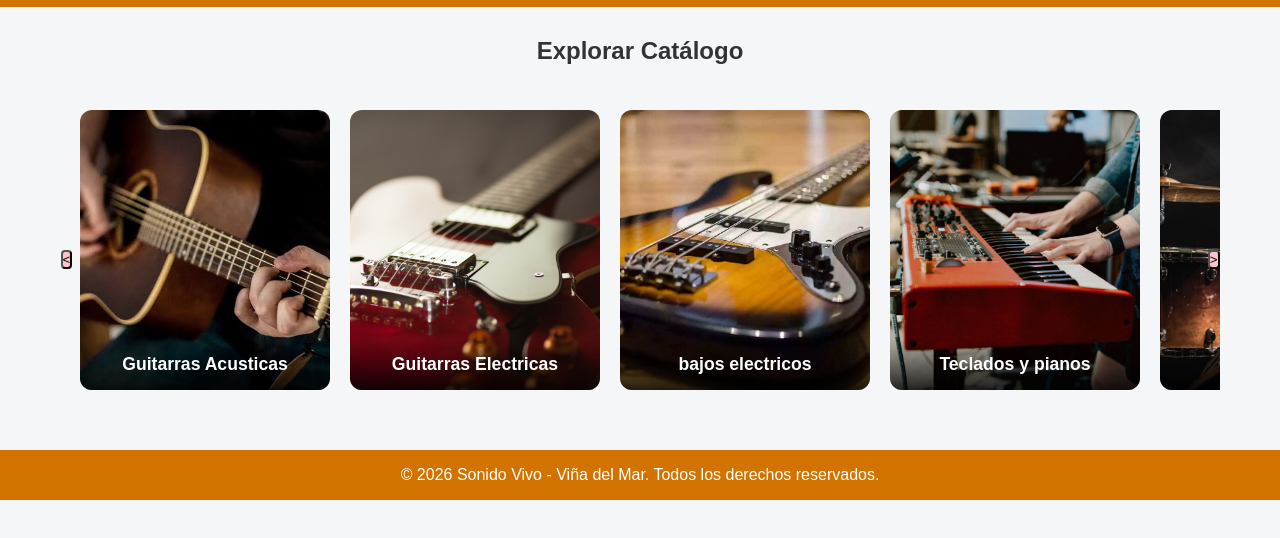
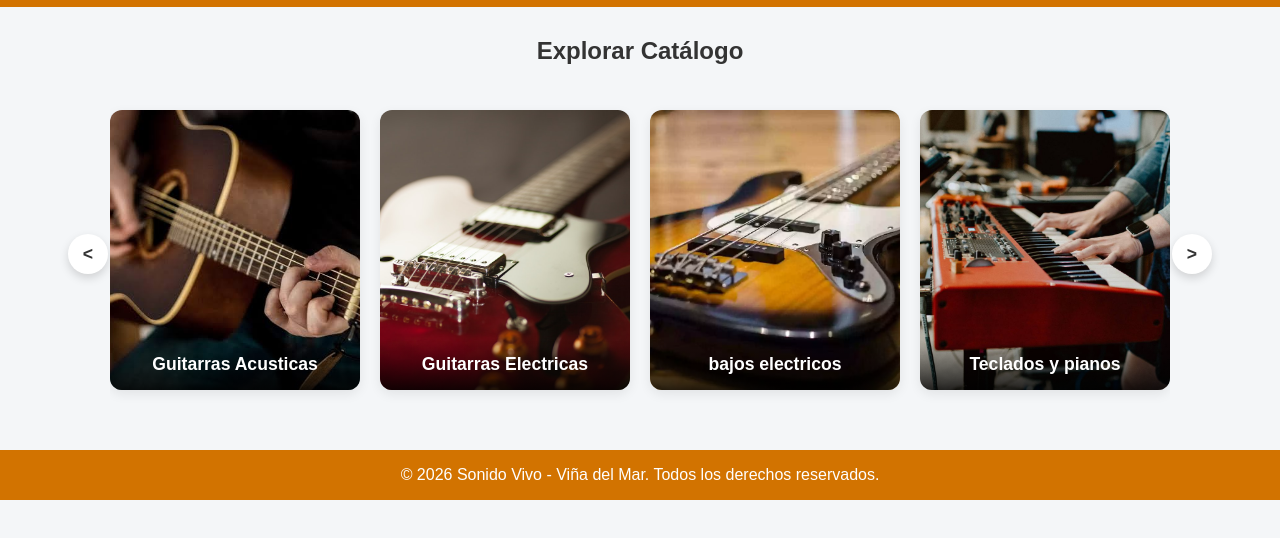
Before and after one commit to krinfyw/audio-vivo, a plain HTML site: page Arquitectura.html in a window 1280 px wide. Shown: the part 62-600 px from the top of the page. Drawn offline with Linux system fonts and the light colour scheme.

Commit message:
feat(ui): rediseñar controles de carrusel y agregar microinteracciones hover

```diff
--- a/style/carrusel.css
+++ b/style/carrusel.css
@@ -1,29 +1,42 @@
 .categorias-div{
     position: relative;
+    padding: 0 50px;
+    box-sizing: border-box;
 }
 
 .flecha-categorias{
     position: absolute;
-    top: 50%;
+    top: 45%;
     z-index: 10;
-    border-radius: 4px;
-    background-color: pink;
+    width: 40px;
+    height: 40px;
+    border-radius: 50%;
+    border: none;
+    background-color: #ffffff;
+    color: #333333;
+    font-size: 1.1rem;
+    font-weight: bold;
     cursor: pointer;
+    box-shadow: 0 4px 10px rgba(0, 0, 0, 0.15);
+    display: flex;
+    align-items: center;
+    justify-content: center;
+    transition: background-color 0.2s ease, transform 0.2s ease;
 }
 
 .flecha-izq{
-    left: 0.5px;
+    left: 8px;
 
 }
 
 .flecha-der{
-    right: 0.5px;
+    right: 8px;
 }
 
 .categorias {
     width: 100%;
     height: 320px;
-    padding: 20px;
+    padding: 20px 0;
     display: flex;
     gap: 20px;
     list-style: none;
@@ -36,12 +49,12 @@
     max-width: 250px;
     height: 100%;
     border-radius: 12px;
-
     overflow: hidden;  /* Evita que la imagen se desborde del contenedor */
     position: relative; /* Para posicionar el texto sobre la imagen */
-
     font-family: 'Arial', sans-serif;
     font-size: 1rem;
+    box-shadow: 0 4px 12px rgba(0, 0, 0, 0.08);
+    transition: transform 0.02s ease, box-shadow 0.2s ease;
 }
 
 .article-carrusel{
```
